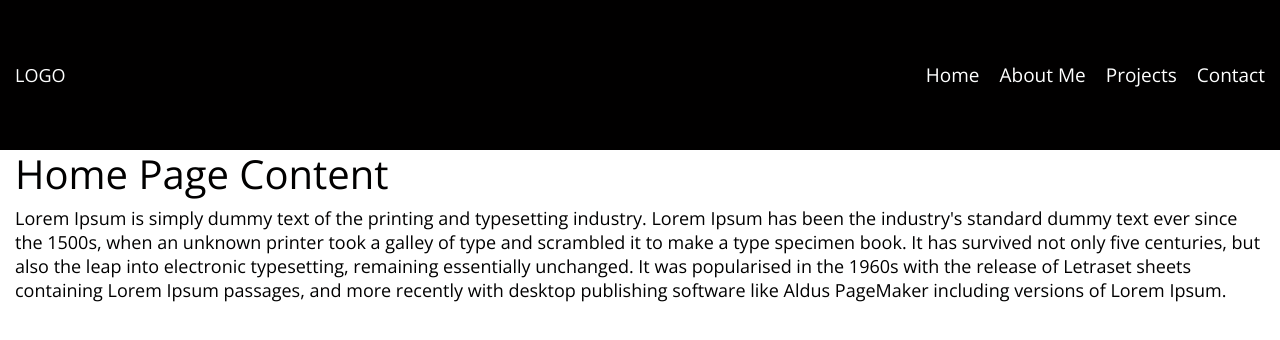
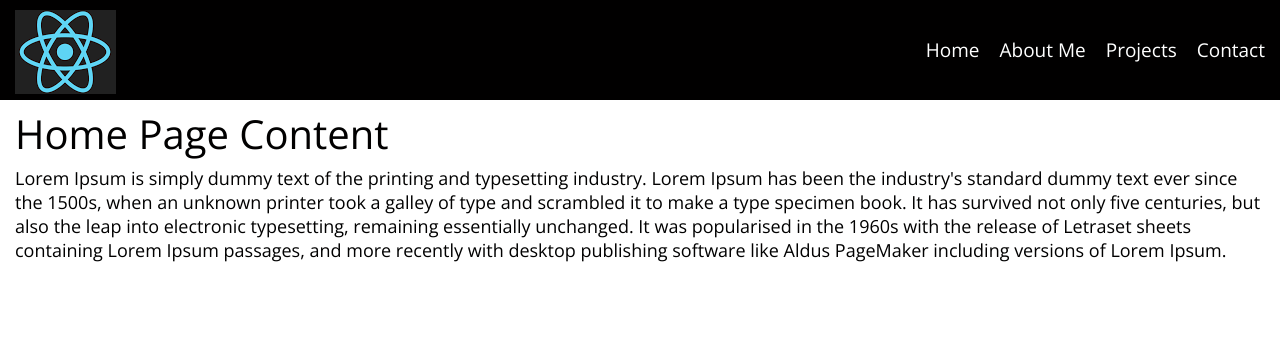
Before and after one commit to jacobjc2/react-web-app, a React (Create React App) app: page / in a window 1280 px wide. Shown: the top 340 px of the page. Built offline with nearby package versions, Linux system fonts and the light colour scheme.

Commit message:
Added stock image for logo and added routing to home

```diff
--- a/public/index.html
+++ b/public/index.html
@@ -26,7 +26,7 @@
       work correctly both with client-side routing and a non-root public URL.
       Learn how to configure a non-root public URL by running `npm run build`.
     -->
-    <title>React App</title>
+    <title>Jacob's Web App</title>
   </head>
   <body>
     <noscript>You need to enable JavaScript to run this app.</noscript>
--- a/src/Assets/css/default.min.css
+++ b/src/Assets/css/default.min.css
@@ -1 +1 @@
-body{font-family:'Open Sans',sans-serif;font-size:18px;color:#010000;font-weight:400;font-style:normal}a{text-decoration:none;-webkit-transition:.4s ease-in-out;-moz-transition:.4s ease-in-out;transition:.4s ease-in-out;cursor:pointer}a:hover{color:#fff;-webkit-transition:.4s ease-in-out;-moz-transition:.4s ease-in-out;transition:.4s ease-in-out}.container-fluid{line-height:24px}header{position:relative;display:block;width:100%;background:#010000;color:#fff;height:150px}header .logo{position:absolute;top:50%;left:15px;-webkit-transform:translateY(-50%);-moz-transform:translateY(-50%);transform:translateY(-50%)}header nav,header nav ul,header nav ul li{margin:0;padding:0}header nav{position:absolute;top:50%;right:15px;-webkit-transform:translateY(-50%);-moz-transform:translateY(-50%);transform:translateY(-50%)}header nav ul li{list-style-type:none;display:inline-block;margin-right:20px}header nav ul li.last{margin:0}header nav ul li a{font-size:19px;line-height:normal;color:#fff}header nav ul li Link{font-size:19px;line-height:normal;color:#ff1755}
+body{font-family:'Open Sans',sans-serif;font-size:18px;color:#010000;font-weight:400;font-style:normal}a{text-decoration:none;-webkit-transition:.4s ease-in-out;-moz-transition:.4s ease-in-out;transition:.4s ease-in-out;cursor:pointer}a:hover{color:#fff;-webkit-transition:.4s ease-in-out;-moz-transition:.4s ease-in-out;transition:.4s ease-in-out}.container-fluid{line-height:24px}header{position:relative;display:block;width:100%;background:#010000;color:#fff;height:100px;margin-bottom:10px}header .logo{position:absolute;max-height:80px;top:50%;left:15px;-webkit-transform:translateY(-50%);-moz-transform:translateY(-50%);transform:translateY(-50%)}header nav,header nav ul,header nav ul li{margin:0;padding:0}header nav{position:absolute;top:50%;right:15px;-webkit-transform:translateY(-50%);-moz-transform:translateY(-50%);transform:translateY(-50%)}header nav ul li{list-style-type:none;display:inline-block;margin-right:20px}header nav ul li.last{margin:0}header nav ul li a{font-size:19px;line-height:normal;color:#fff}
--- a/src/Assets/scss/default.scss
+++ b/src/Assets/scss/default.scss
@@ -6,10 +6,12 @@
     width: 100%;
     background: $black;
     color: $white;
-    height: 150px;
+    height: 100px;
+    margin-bottom: 10px;
 
     .logo {
         position: absolute;
+        max-height: 80px;
         top: 50%; left: 15px;
         @include translateY(-50%);
     }
@@ -40,11 +42,7 @@
                 color: $white;
             }
 
-            Link {
-                font-size: 19px;
-                line-height: normal;
-                color: $red;
-            }
+
         }
 
     }
--- a/src/Components/headerComponent/header.js
+++ b/src/Components/headerComponent/header.js
@@ -6,7 +6,9 @@
     return (
       <header>
         <div className="logo">
-            LOGO
+          <Link to='/'>
+            <img src= { process.env.PUBLIC_URL + '/react_logo.png' } alt="LOGO"/>
+          </Link>
         </div>
         <nav>
             <ul>
```
Also changed, not shown: public/manifest.json, public/react_logo.PNG (added).
